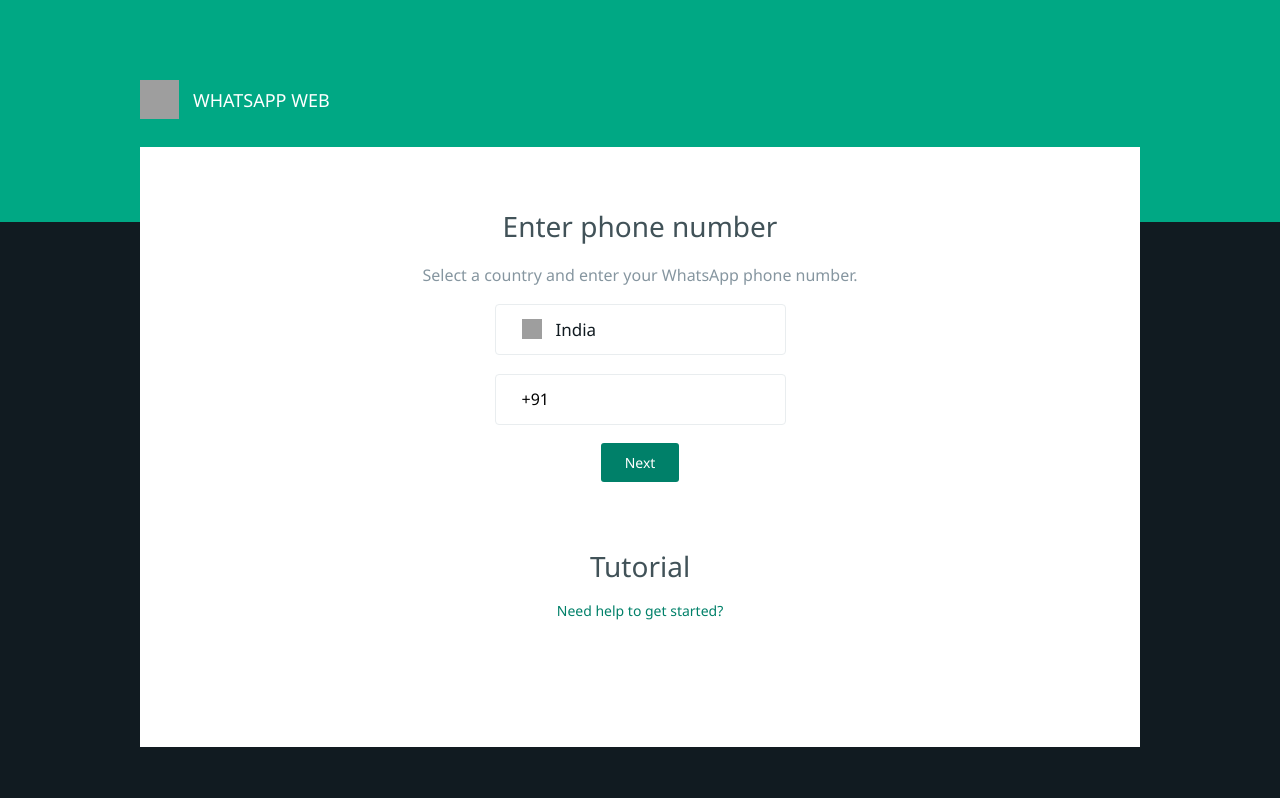
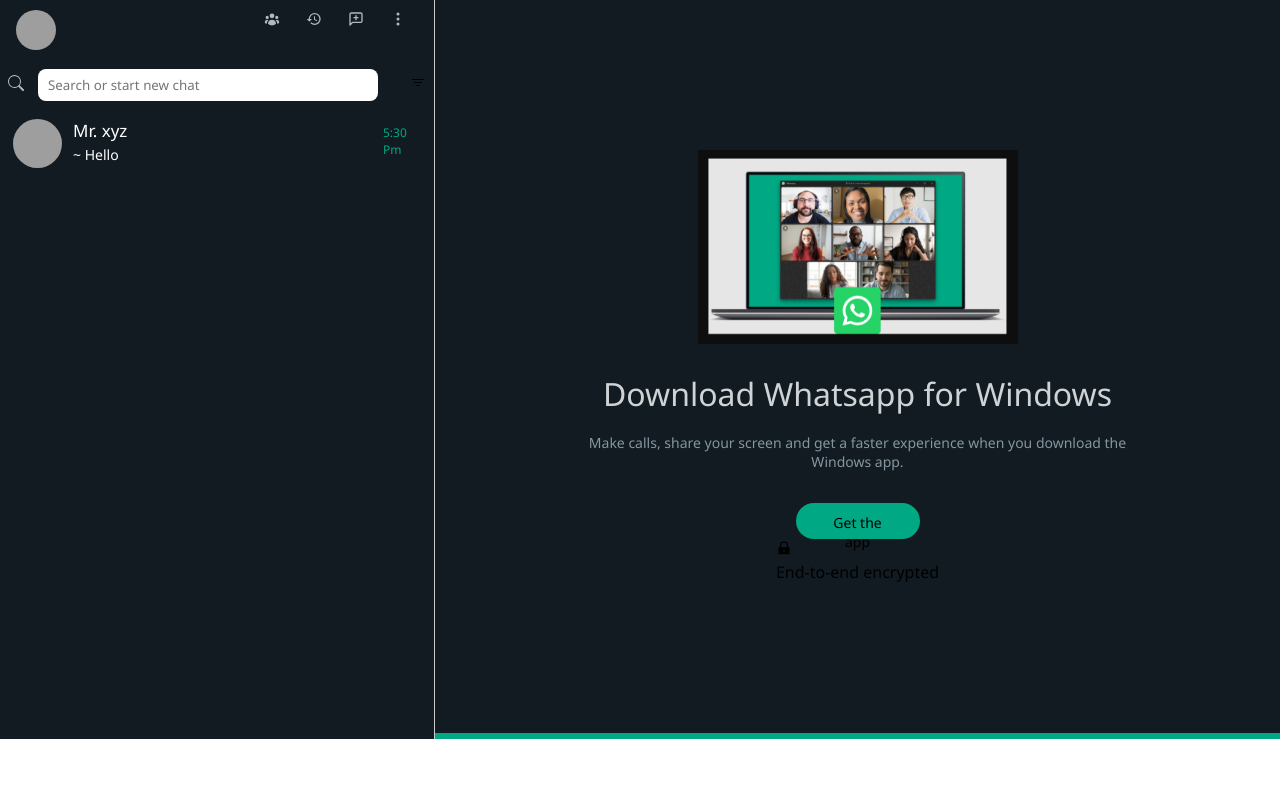
Before and after one commit to priyarathore20/whatsapp-clone, a React (Create React App) app: page /home in a window 1280 px wide. Shown: the top 798 px of the page. Built offline with nearby package versions, Linux system fonts and the light colour scheme; grey boxes are pictures that could not be loaded.

Commit message:
next commit

```diff
--- a/src/App.js
+++ b/src/App.js
@@ -2,15 +2,17 @@
 import HomePage from "./Pages/HomePage";
 import LandingPage from "./Pages/LandingPage";
 import React from "react";
-
+import { BrowserRouter as Router, Routes, Route } from "react-router-dom";
 function App() {
   // const [loading, setLoading] = useState(true)
 
   return (
-    <div>
-      <LandingPage />
-      <HomePage />
-    </div>
+    <Router>
+      <Routes>
+        <Route path="/" element={<LandingPage />} />
+        <Route path="/home" element={<HomePage />} />
+      </Routes>
+    </Router>
   );
 }
 
--- a/src/Components/ChatPage/ChatPage.styled.js
+++ b/src/Components/ChatPage/ChatPage.styled.js
@@ -5,22 +5,34 @@
   flex-direction: column;
   align-items: center;
   justify-content: center;
-  width: 1044px;
-  height: 100%;
-`;
+  width: 100vw;
+  border-bottom: 6px solid #00A884;
+`
 
 export const ChatpageImgWrapper = styled.div`
   display: flex;
   flex-direction: column;
   align-items: center;
   width: 560px;
-  height: 189px;
+  height: 389px;
 
   img {
     width: 320px;
-    height: 100%;
+    height: 200px;
   }
-`;
+
+button{
+  width: 124px;
+  height: 36px;
+  background-color: #00A884;
+  color: ${({darkTheme}) => darkTheme?.color?.body};
+  padding: 10px 24px;
+  font-size: 14px;
+  border: none;
+  border-radius: 24px;
+  margin-top: 32px ;
+}
+`
 
 export const DownloadHead = styled.p`
   color: #e9edefe0;
--- a/src/Components/Sidebar/styles.js
+++ b/src/Components/Sidebar/styles.js
@@ -46,7 +46,7 @@
 input{
   position: relative;
   width: 340px;
-  background-color: #222e35;
+  background-color: ${({darkTheme}) => darkTheme?.color.font};
   height: 32px;
   border-radius: 8px;
   padding: 10px;
--- a/src/Pages/LandingPage/index.jsx
+++ b/src/Pages/LandingPage/index.jsx
@@ -7,34 +7,52 @@
   LoginWindow,
 } from "./LandingPage.styled.js";
 import app from "../../firebaseConfig.js";
-import { getAuth, signInWithPhoneNumber } from "firebase/auth";
+import { createUserWithEmailAndPassword, getAuth } from "firebase/auth";
+import { doc, getFirestore, setDoc } from "firebase/firestore";
+import { useNavigate } from "react-router-dom";
 
 const LandingPage = () => {
   const [phoneNumber, setPhoneNumber] = useState("");
-  const [verificationCode, setVerificationCode] = useState("");
-  const [confirmationResult, setConfirmationResult] = useState(null);
+  const [fullName, setFullName] = useState("");
   const auth = getAuth(app);
+  const db = getFirestore(app);
+  const navigate = useNavigate();
 
-  const handleSendCode = async () => {
+  const addingUserdata = (docId, dataToAdd) => {
+    const docRef = doc(db, "Profiles", docId);
+    setDoc(docRef, dataToAdd)
+      .then(() => {
+        console.log("Data added successfully with custom document ID:", docId);
+
+        navigate("/home");
+      })
+      .catch((error) => {
+        console.log(error);
+      });
+  };
+
+  const handleSignupUser = async (e) => {
+    e.preventDefault();
     try {
-      const confirmationResult = await signInWithPhoneNumber(auth, phoneNumber);
-      console.log(confirmationResult);
-      setConfirmationResult(confirmationResult);
+      const data = await createUserWithEmailAndPassword(
+        auth,
+        phoneNumber,
+        fullName
+      );
+      console.log("user created", data);
+      const documentID = data.user.uid;
+      const dataToAdd = {
+        name: fullName,
+        phone: phoneNumber,
+        avatarURL: "",
+        uid: data.user.uid,
+      };
+      addingUserdata(documentID, dataToAdd);
+      navigate("/home");
     } catch (error) {
-      console.error("Error sending verification code:", error);
+      console.log(error);
     }
   };
-
-  const handleVerifyCode = async () => {
-    try {
-      const userCredential = await confirmationResult.confirm(verificationCode);
-      const user = userCredential.user;
-      console.log("Phone number authentication successful. User:", user);
-    } catch (error) {
-      console.error("Error verifying code:", error);
-    }
-  };
-
   return (
     <LoginPage>
       <div className="login-navbar"></div>
@@ -48,18 +66,7 @@
         </div>
         <LoginWindow>
           <div className="login-window-details">
-            <p className="number-title">Enter phone number</p>
-            <p className="number-para">
-              Select a country and enter your WhatsApp phone number.
-            </p>
-            <button className="number-btn">
-              <img
-                className="flag-img"
-                src="https://encrypted-tbn0.gstatic.com/images?q=tbn:ANd9GcQfIxIXllljcGXBwxXL9cSZuuDOQCaqtYBzzQ&usqp=CAU"
-                alt=""
-              />
-              <span className="flag-name">India</span>
-            </button>
+            <p className="number-title">Enter your details</p>
             <p className="number">
               +91{" "}
               <input
@@ -69,7 +76,17 @@
                 value={phoneNumber}
               />
             </p>
-            <button onClick={handleSendCode} className="login-btn">
+            <input
+              type="text"
+              placeholder="Full name"
+              className="number"
+              value={fullName}
+              onChange={(e) => setFullName(e.target.value)}
+            />
+            <p className="number">
+              Select your avatar: <input type="file" className="number-input" />
+            </p>
+            <button onClick={handleSignupUser} className="login-btn">
               Next
             </button>
           </div>
--- a/src/firebaseConfig.js
+++ b/src/firebaseConfig.js
@@ -1,19 +1,23 @@
 // Import the functions you need from the SDKs you need
 import { initializeApp } from "firebase/app";
+import { getAnalytics } from "firebase/analytics";
 // TODO: Add SDKs for Firebase products that you want to use
 // https://firebase.google.com/docs/web/setup#available-libraries
 
 // Your web app's Firebase configuration
+// For Firebase JS SDK v7.20.0 and later, measurementId is optional
 const firebaseConfig = {
-  apiKey: "AIzaSyBfUsv2AW3On1_84dCTCig7DYCRZ61WIqY",
-  authDomain: "whatsapp-a4729.firebaseapp.com",
-  projectId: "whatsapp-a4729",
-  storageBucket: "whatsapp-a4729.appspot.com",
-  messagingSenderId: "42683096440",
-  appId: "1:42683096440:web:d2374c996a688e2bba7c8d"
+  apiKey: "AIzaSyBMDKarv55Ayw0pCwC7MohJZ1LG46BFonU",
+  authDomain: "whatsapp-clone-e2430.firebaseapp.com",
+  projectId: "whatsapp-clone-e2430",
+  storageBucket: "whatsapp-clone-e2430.appspot.com",
+  messagingSenderId: "777498250311",
+  appId: "1:777498250311:web:d92046481ca3f0269a3562",
+  measurementId: "G-T53CHB74X0"
 };
 
 // Initialize Firebase
 const app = initializeApp(firebaseConfig);
+// const analytics = getAnalytics(app);
 
 export default app;
--- a/src/index.js
+++ b/src/index.js
@@ -6,14 +6,24 @@
 import { GlobalStyles } from './App.styled';
 import { ThemeProvider } from 'styled-components';
 
+const darkTheme = {
+  color:{
+   body: "#111B21",
+   font: "#222e35"
+  }
+}
+
+// const lightTheme = {
+
+// }
 
 const root = ReactDOM.createRoot(document.getElementById('root'));
 root.render(
   <React.StrictMode>
-    {/* <ThemeProvider> */}
+    <ThemeProvider theme={darkTheme }>
     <GlobalStyles/>
     <App />
-    {/* </ThemeProvider> */}
+    </ThemeProvider>
   </React.StrictMode>
 );
 
```
